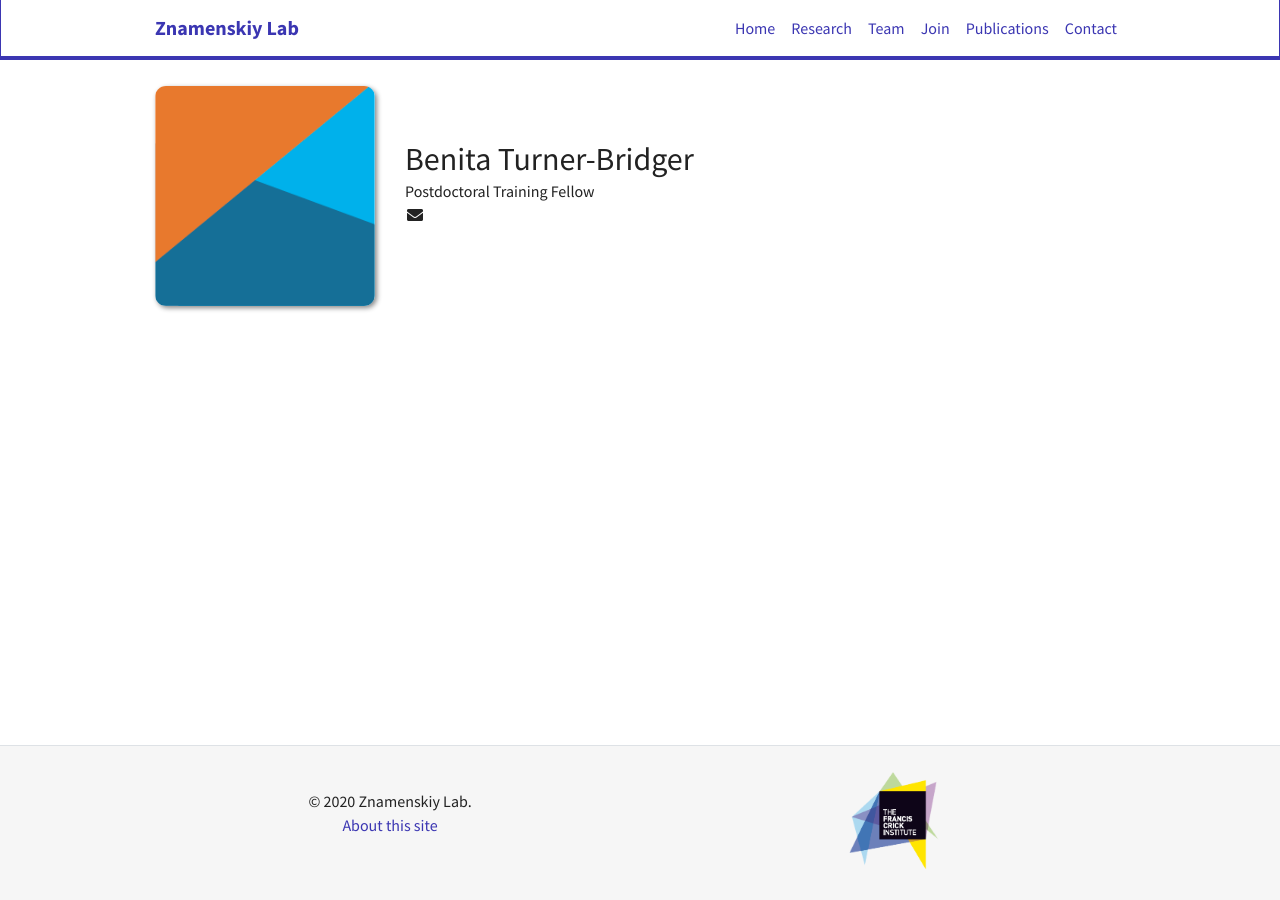
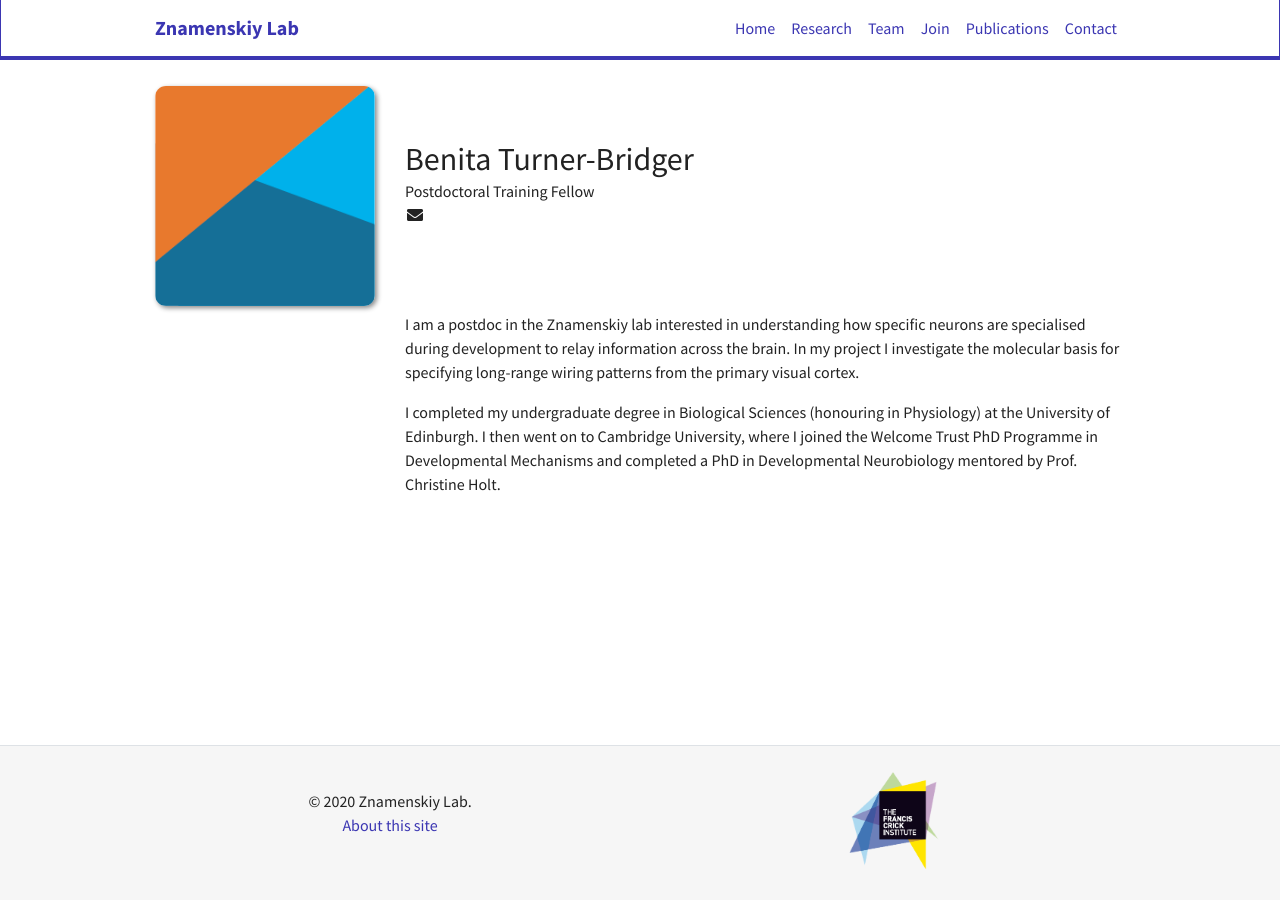
Before and after one commit to znamlab/znamlab.github.io, a Jekyll site: the page built from team/_posts/2020-03-01-benita-turner-bridger.md, in a window 1280 px wide. Built offline with Jekyll 4.4.1, drawn with Linux system fonts in a browser that asks for light colours; nearby versions of some CDN libraries.

Commit message:
Update 2020-03-01-benita-turner-bridger.md

```diff
--- a/team/_posts/2020-03-01-benita-turner-bridger.md
+++ b/team/_posts/2020-03-01-benita-turner-bridger.md
@@ -4,3 +4,6 @@ title: Benita Turner-Bridger
 photo: placeholder_2.png
 info: Postdoctoral Training Fellow
 ---
+I am a postdoc in the Znamenskiy lab interested in understanding how specific neurons are specialised during development to relay information across the brain. In my project I investigate the molecular basis for specifying long-range wiring patterns from the primary visual cortex.
+
+I completed my undergraduate degree in Biological Sciences (honouring in Physiology) at the University of Edinburgh. I then went on to Cambridge University, where I joined the Welcome Trust PhD Programme in Developmental Mechanisms and completed a PhD in Developmental Neurobiology mentored by Prof. Christine Holt.
```
